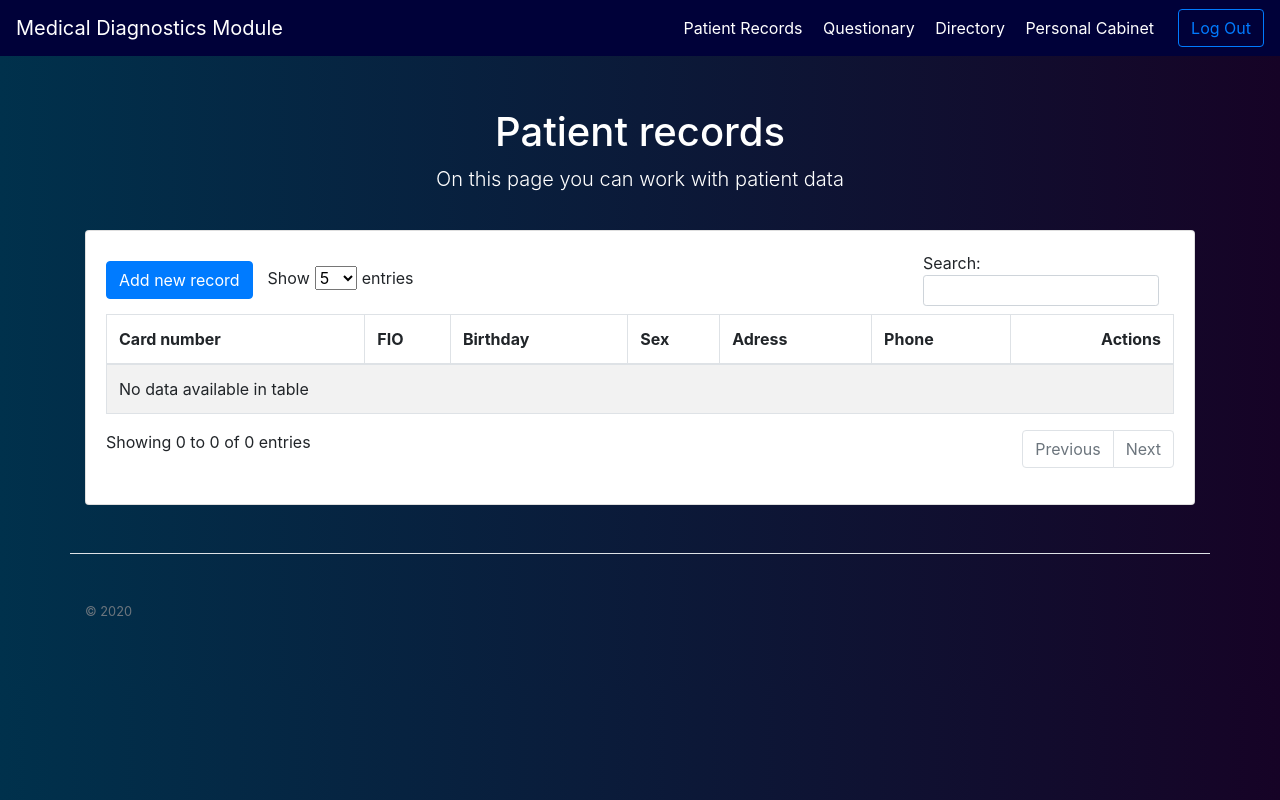
After one commit to VLco/PsichoDiagnosis, a Django app: a page that uses core/templates/core/base.html in a window 1280 px wide. The commit adds this page. Run offline with Django 3.2, Linux system fonts and the light colour scheme; data that the repository does not hold is empty; some libraries are stand-ins or nearby versions.

Commit message:
Страницы: Профиль, карты пользователя, симптомы/диагнозы

```diff
--- a/core/forms.py
+++ b/core/forms.py
@@ -190,3 +190,33 @@ class SymptomesForm(forms.Form):
     descriptionSym = forms.CharField(required='',max_length=5000, widget=forms.Textarea, label="description symptom")
     nameSym.widget.attrs.update({'class': 'form-control'})
     descriptionSym.widget.attrs.update({'class': 'form-control'})
+
+class PatientsForm(forms.Form):
+    number_card = forms.CharField(required='', max_length=50, label="number card")
+    FIO = forms.CharField(required='', max_length=100, label="First last middle name")
+    date_birth = forms.CharField(required='', label='birthday', widget=forms.TextInput(attrs={'placeholder': 'Please use the following format: DD.MM.YYYY'}))
+    sex = forms.CharField(required='', max_length=50, label="sex")
+    address = forms.CharField(required='', max_length=100, label="adress")
+    phone = forms.CharField(required='', max_length=50, label="phons")
+
+    number_card.widget.attrs.update({'class': 'form-control'})
+    FIO.widget.attrs.update({'class': 'form-control'})
+    date_birth.widget.attrs.update({'class': 'form-control'})
+    sex.widget.attrs.update({'class': 'form-control'})
+    address.widget.attrs.update({'class': 'form-control'})
+    phone.widget.attrs.update({'class': 'form-control'})
+
+class UserForm(forms.Form):
+    FIO = forms.CharField(required='', max_length=50, label="FIO")
+    email = forms.CharField(required='', max_length=100, label="email")
+    password = forms.CharField(required='', max_length=100, label="password")
+    social_networks = forms.CharField(required='', max_length=100, label="social_networks")
+    position = forms.CharField(required='', max_length=100, label="position")
+    department = forms.CharField(required='', max_length=100, label="position")
+
+    FIO.widget.attrs.update({'class': 'form-control'})
+    email.widget.attrs.update({'class': 'form-control'})
+    password.widget.attrs.update({'class': 'form-control'})
+    social_networks.widget.attrs.update({'class': 'form-control'})
+    position.widget.attrs.update({'class': 'form-control'})
+    department.widget.attrs.update({'class': 'form-control'})
--- a/core/templates/core/base.html
+++ b/core/templates/core/base.html
@@ -1,5 +1,6 @@
 <!DOCTYPE html>
 <html lang="en">
+
 <head>
     <meta charset="UTF-8">
     <meta name="viewport" content="width=device-width, initial-scale=1.0">
@@ -31,37 +32,31 @@
     }
 </style>
 
-<body style="background-color: rgb(8, 50, 111);">
+<body style="background: linear-gradient(to left,rgb(22, 3, 38, 1),rgb(0, 49, 76, 1));">
 
     {% block navbar %}
 
     <nav class="navbar navbar-expand-lg">
         <a class="navbar-brand text-white my-0 mr-md-auto font-weight-normal" href="#">Medical Diagnostics Module</a>
         <nav class="my-2 my-md-0 mr-md-3">
-          <a class="p-2 text-white" href="/">Patient Records</a>
-          <a class="p-2 text-white" href="/person.php">Questionary</a>
-          <a class="p-2 text-white" href="/persondiagnosis.php">Directory</a>
-          <a class="p-2 text-white" href="/persondiagnosis.php">Personal Cabinet</a>
+            <a class="p-2 text-white" href="{% url 'patient_records' login=login%}">Patient Records</a>
+            <a class="p-2 text-white" href="/person.php">Questionary</a>
+            <a class="p-2 text-white" href="{% url 'directory' login=login%}">Directory</a>
+            <a class="p-2 text-white" href="{% url 'personal_cabinet' login=login%}">Personal Cabinet</a>
         </nav>
         <a class="btn btn-outline-primary" href="/act/outp.php">Log Out</a>
 
     </nav>
-    {% endblock %}
-
-
-    {% block content %}
-
-    {% endblock %}
-
-    {% block footer %}
+    {% endblock %} {% block content %} {% endblock %} {% block footer %}
     <footer class="container pt-4 my-md-5 pt-md-5 border-top mt-5">
         <div class="row">
-          <div class="col-12 col-md">
+            <div class="col-12 col-md">
                 <small class="d-block mb-3 text-muted">© 2020</small>
-          </div>
+            </div>
         </div>
     </footer>
     {% endblock %}
 
 </body>
+
 </html>
--- /dev/null
+++ b/core/templates/core/patient_record.html
@@ -0,0 +1,255 @@
+{% extends 'core/base.html' %} {% block content %}
+<div class="d-flex justify-content-center mt-5">
+    <div class="col-md-7 mb-1 mt-1 text-white text-center ">
+        <div class="container">
+            <h1 class="jumbotron-heading">Patient records</h1>
+            <p class="lead">On this page you can work with patient data</p>
+        </div>
+    </div>
+</div>
+
+
+<div class="container mt-3">
+
+    <div class="card">
+
+        <div class="card-body">
+            <div class="tab-content">
+                <div id="dia" class="tab-pane fade show active " role="tabpanel">
+                    <table id="patient_table" class="table table-striped table-bordered " cellspacing="0" style="width:100%">
+                        <thead>
+                            <a id="patient_btn" href="" data-toggle="modal" data-target="#add_patient" class="btn btn-primary btn-xs pull-left add-elem">Add new record</a>
+                            <tr>
+                                <th>Card number</th>
+                                <th>FIO</th>
+                                <th>Birthday</th>
+                                <th>Sex</th>
+                                <th>Adress</th>
+                                <th>Phone</th>
+                                <th class="text-right">Actions</th>
+                            </tr>
+                        </thead>
+                        <tbody>
+                            {% for record in records %}
+                            <tr>
+                                <td>{{ record.NumberRecord }}</td>
+                                <td>{{ record.FirstLastMiddle }}</td>
+                                <td>{{ record.Birthday }}</td>
+                                <td>{{ record.Sex }}</td>
+                                <td>{{ record.Adress }}</td>
+                                <td>{{ record.Phone }}</td>
+                                <td class="td-actions text-right">
+                                    <button type="button" rel="tooltip" class="btn btn-success btn-just-icon btn-sm" data-original-title="" title="">
+                                    <i class="material-icons">edit</i>
+                                </button>
+                                    <button type="button" rel="tooltip" data-id="{{ record.id }}" data-db="record" class="btn btn-danger btn-just-icon btn-sm delete mr-3" data-original-title="" title="">
+                                    <i class="material-icons">close</i>
+                                </button>
+                                    <button type="button" rel="tooltip" class="btn btn-info btn-just-icon btn-sm" data-original-title="" title="">
+                                    <i class="material-icons">person</i>
+                                    <div class="ripple-container"></div></button>
+                                </td>
+                            </tr>
+
+                            {% endfor %}
+                        </tbody>
+                    </table>
+                </div>
+            </div>
+        </div>
+    </div>
+</div>
+
+<form class="add-form" data-db="records" method="POST">
+    <div id="add_patient" class="modal" tabindex="0" role="dialog">
+        <div class="modal-dialog" role="document">
+            <div class="modal-content">
+                <div class="modal-header">
+                    <h5 class="modal-title">Create diagnos</h5>
+                    <button type="button" class="close" data-dismiss="modal" aria-label="Close">
+            <span aria-hidden="true">&times;</span>
+          </button>
+                </div>
+                <div class="modal-body">
+                    {% csrf_token %} {{ formRecords }}
+                </div>
+                <div class="modal-footer">
+                    <button type="button" class="btn btn-secondary" data-dismiss="modal">Close</button>
+                    <button type="submit" class="btn btn-primary">Create</button>
+                </div>
+            </div>
+        </div>
+    </div>
+</form>
+
+
+
+<script>
+    $(document).ready(function() {
+        $(".nav-tabs a").click(function() {
+            $(this).tab('show');
+        });
+
+        $('#patient_table').DataTable({
+            "aLengthMenu": [
+                [5, 10, 25, -1],
+                [5, 10, 25, "All"]
+            ]
+        });
+
+        $("[data-toggle=tooltip]").tooltip();
+
+
+        $(document).delegate('.delete', 'click', function() {
+            var id = $(this).data('id');
+            var row = $(this).closest("tr").get(0);
+            url = "{% url 'delete_patient_records' %}";
+            table_name = "#patient_table";
+
+            if (url != "") {
+                $.post(url, {
+                    id: id,
+                    'csrfmiddlewaretoken': '{{ csrf_token }}'
+                }, function(data) {
+                    alert(data);
+                    if (data == "0") {
+                        var oTable = $(table_name).dataTable();
+                        oTable.fnDeleteRow(oTable.fnGetPosition(row));
+
+                    } else {
+                        alert("Строка не удалена");
+                    }
+                });
+            } else {
+                alert("Error: url");
+            }
+
+        });
+
+        $('.add-form').submit(function(e) {
+            e.preventDefault();
+            var db = $(this).data('db');
+            url = "{% url 'add_patient_records' %}";
+            table_name = "#patient_table";
+
+            Card_number = $(this)[0][2]["value"];
+            FIO = $(this)[0][3]["value"];
+            Birthday = $(this)[0][4]["value"];
+            Sex = $(this)[0][5]["value"];
+            Adress = $(this)[0][6]["value"];
+            Phone = $(this)[0][7]["value"];
+
+            datain = $(this).serialize();
+            if (url != "") {
+                $.post(url, datain, function(data) {
+                    //alert(data);
+                    if (data == "-1") {
+                        alert("Строка не добавлена");
+                    } else if (data == "-2") {
+                        alert("Строка уже существует");
+                    } else {
+                        var rData = [
+                            Card_number,
+                            FIO,
+                            Birthday,
+                            Sex,
+                            Adress,
+                            Phone,
+                            '<div class="container text-right">' +
+                            '<button type="button" rel="tooltip" class="btn btn-success btn-just-icon btn-sm pr-2" data-original-title="" title=""> ' +
+                            '<i class="material-icons">edit</i>' +
+                            '</button> ' +
+                            '<button type="button" rel="tooltip" data-id="' + "" + '" data-db="' + "" + '" class="btn btn-danger btn-just-icon btn-sm delete " data-original-title="" title="">' +
+                            '<i class="material-icons">close</i>' +
+                            '</button>' +
+                            '</div>'
+                        ];
+
+                        $(table_name).DataTable().row.add(rData).draw(false);
+
+                        $('#add_patient').modal('hide');
+                        $('.add-form').trigger('reset');
+                    }
+                });
+            } else {
+                alert("Error: url");
+            }
+        });
+
+    });
+
+    $(document).ready(function() {
+
+    });
+</script>
+
+
+<style>
+    body.modal-open {
+        overflow: auto;
+    }
+
+    body.modal-open[style] {
+        padding-right: 0px !important;
+    }
+
+    .modal::-webkit-scrollbar {
+        width: 0 !important;
+        /*removes the scrollbar but still scrollable*/
+        /* reference: http://stackoverflow.com/a/26500272/2259400 */
+    }
+
+    table {
+        width: 100%;
+    }
+
+    #patient_table_filter {
+        float: right;
+    }
+
+    #patient_table_paginate {
+        float: right;
+    }
+
+    #patient_table_length {
+        float: left;
+    }
+
+    #patient_table_length label {
+        display: flex;
+        flex-direction: row;
+        justify-content: center;
+        margin-top: 15px;
+    }
+
+    #patient_table_length select {
+        margin-left: 5px;
+        margin-right: 5px;
+    }
+
+    #patient_table label {
+        display: flex;
+        flex-direction: row;
+        justify-content: center;
+        margin-top: 15px;
+    }
+
+    #patient_table input {
+        margin-left: 10px;
+    }
+
+    .add-elem {
+        margin-top: 10px;
+    }
+
+    .back-to-top {
+        cursor: pointer;
+        position: fixed;
+        bottom: 20px;
+        right: 20px;
+        display: none;
+    }
+</style>
+
+
+{% endblock %}
--- a/core/urls.py
+++ b/core/urls.py
@@ -25,13 +25,17 @@ urlpatterns = [
     path('doctor-<login>/db-symptoms/', views.db_symptoms, name="db_symptoms"),
     path('job-with-db-symptoms/', views.job_with_db_symptoms, name="job_with_db_symptoms"),
 
-    path('directory/', views.directory, name="directory"),
+    path('<login>-directory/', views.directory, name="directory"),
     path('diagnos/delete/', views.delete_diagnos, name="delete_diagnos"),
     path('diagnos/add/', views.add_diagnos, name="add_diagnos"),
     path('symptom/delete/', views.delete_symptom, name="delete_symptom"),
     path('symptom/add/', views.add_symptom, name="add_symptom"),
 
+    path('<login>-patient_records/',views.patient_records, name="patient_records"),
+    path('patient_records/add/', views.add_patient_records, name="add_patient_records"),
+    path('patient_records/delete/', views.delete_patient_records, name="delete_patient_records"),
 
+    path("<login>-personal_cabinet/", views.personal_cabinet, name="personal_cabinet")
 
 
 
--- a/core/views.py
+++ b/core/views.py
@@ -47,12 +47,14 @@ from .forms import DBEpicrizForm
 
 from .forms import DiagnosesForm
 from .forms import SymptomesForm
+from .forms import PatientsForm
+from .forms import UserForm
 
 
 # Create your views here.
 
 g_login = ''
-
+g_id = ''
 # ok
 def base_core(request):
     signin_form = SigninForm()
@@ -146,17 +148,17 @@ def main(request):
 
 
 # ok
-def db_patients(request, login):
+def db_patients(request, id):
 
-    global g_login
-    g_login = login
+    global g_id
+    g_id = id
 
     db_patients_form = DbPatientsForm()
 
     patients = PatientRecord.objects.all()
 
     context = {
-        'login': login,
+        'login': id,
         'form': db_patients_form,
         'patients': patients,
     }
@@ -957,7 +959,11 @@ def job_with_db_symptoms(request):
 
 
 
-def directory(request):
+
+
+
+def directory(request, login):
+
     ruleSymptomes = RuleSymptom.objects.all()
     symptomes = Symptom.objects.all()
     diagnoses = Diagnos.objects.all()
@@ -966,6 +972,7 @@ def directory(request):
     formSymptom = SymptomesForm()
 
     context = {
+        'login':login,
         'formDiagnos': formDiagnos,
         'formSymptom': formSymptom,
         'ruleSymptomes': ruleSymptomes,
@@ -975,6 +982,7 @@ def directory(request):
     template = "core/directory.html"
     return render(request, template, context)
 
+
 def delete_diagnos(request):
     error=1
     if request.method == "POST":
@@ -983,6 +991,7 @@ def delete_diagnos(request):
             Diagnos.objects.all().filter(id=id).delete()
             error=0
     return HttpResponse(error)
+
 
 def add_diagnos(request):
     error=-1
@@ -999,6 +1008,7 @@ def add_diagnos(request):
             error=-2
     return HttpResponse(error)
 
+
 def delete_symptom(request):
     error=1
     if request.method == "POST":
@@ -1007,6 +1017,7 @@ def delete_symptom(request):
             Symptom.objects.all().filter(id=id).delete()
             error=0
     return HttpResponse(error)
+
 
 def add_symptom(request):
     error=-1
@@ -1022,3 +1033,68 @@ def add_symptom(request):
         else:
             error=-2
     return HttpResponse(error)
+
+
+def patient_records(request,login):
+    records = PatientRecord.objects.all()
+    global g_login
+    g_login = login
+
+    formRecords = PatientsForm()
+    context = {
+        'login':login,
+        'formRecords':formRecords,
+        'records':records
+    }
+    template = "core/patient_record.html"
+    return render(request, template, context)
+
+
+def delete_patient_records(request):
+    error=1
+    if request.method == "POST":
+        id = request.POST.get("id")
+        if PatientRecord.objects.all().filter(id=id):
+            PatientRecord.objects.all().filter(id=id).delete()
+            error=0
+    return HttpResponse(error)
+
+
+def add_patient_records(request):
+    error=-1
+
+    if request.method == "POST":
+        number_card = request.POST.get("number_card")
+        FIO = request.POST.get("FIO")
+        date_birth = request.POST.get("date_birth")
+        address = request.POST.get("address")
+        phone = request.POST.get("phone")
+        sex = request.POST.get("sex")
+        if not (PatientRecord.objects.all().filter(NumberRecord=number_card) or number_card==''):
+            patient = PatientRecord()
+            patient.NumberRecord = number_card
+            patient.FIO = FIO
+            patient.Birthday = date_birth
+            patient.Adress = address
+            patient.Phone = phone
+            patient.Sex = sex
+            patient.save()
+            error=patient.id
+        else:
+            error=-2
+    return HttpResponse(error)
+
+
+def personal_cabinet(request, login):
+    global g_login
+    g_login = login
+
+    formUser = UserForm()
+    user = Doctor.objects.get(login = g_login)
+    context = {
+        'login':login,
+        'formUser':formUser,
+        'user': user
+    }
+    template = "core/personal_cabinet.html"
+    return render(request, template, context)
```
Also changed, not shown: core/models.py (+10 -3 lines), core/templates/core/main.html (+3 -13 lines), core/templates/core/personal_cabinet.html (added, +35 -0 lines), iswork/settings.py (+5 -5 lines).
